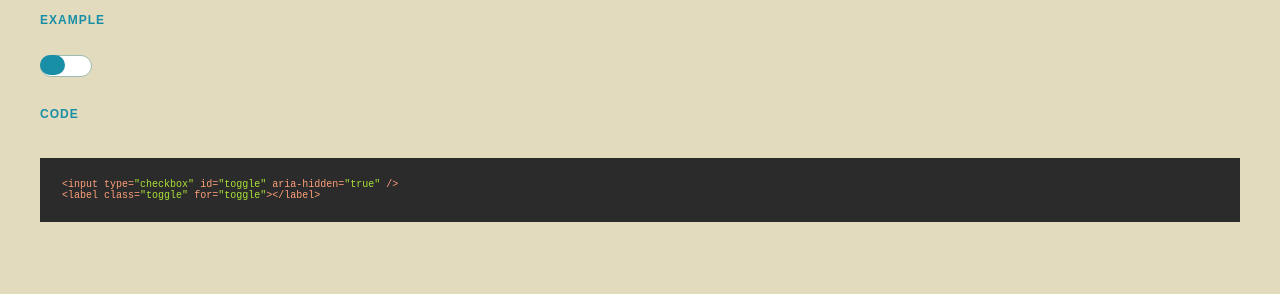
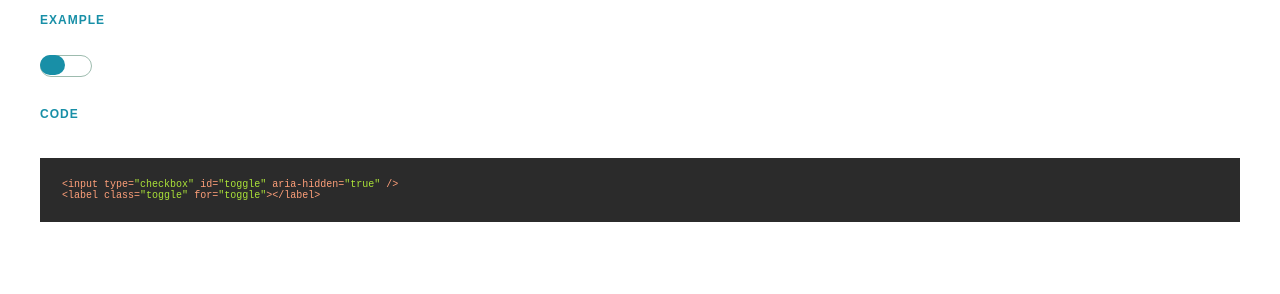
Before and after one commit to LucasED78/css-only-components, a website built with webpack: page src/index.html in a window 1280 px wide. Shown: the part 242-536 px from the top of the page. Built offline with nearby package versions, Linux system fonts and the light colour scheme.

Commit message:
feat: adding new colors

```diff
--- a/src/css/_variables.css
+++ b/src/css/_variables.css
@@ -1,13 +1,18 @@
 :root {
-  --toggle-width: 50px;
-  --button-width: 100px;
-  --default-padding: 10px;
-  --default-radius: 5px;
+  /* SIZING */
+  --toggle-width: 5rem;
+  --button-width: 10rem;
+  --default-padding: 1rem;
+  --default-radius: .5rem;
+  --default-content-font-size: 1.5rem;
+
+  /* COLORS */
   --default-tab-text-color: white;
-  --background-color: #e2dbbe;
+  --background-color: white;
+  --color-dark: #535353;
   --color-primary: #188fa7;
+  --color-light: white;
   --secondary-color: #9dbbae;
   --light-gray: #e7e7e7;
   --modal-overlay-color: rgba(0, 0, 0, 0.6);
-  --default-content-font-size: 1.5rem;
 }
```
